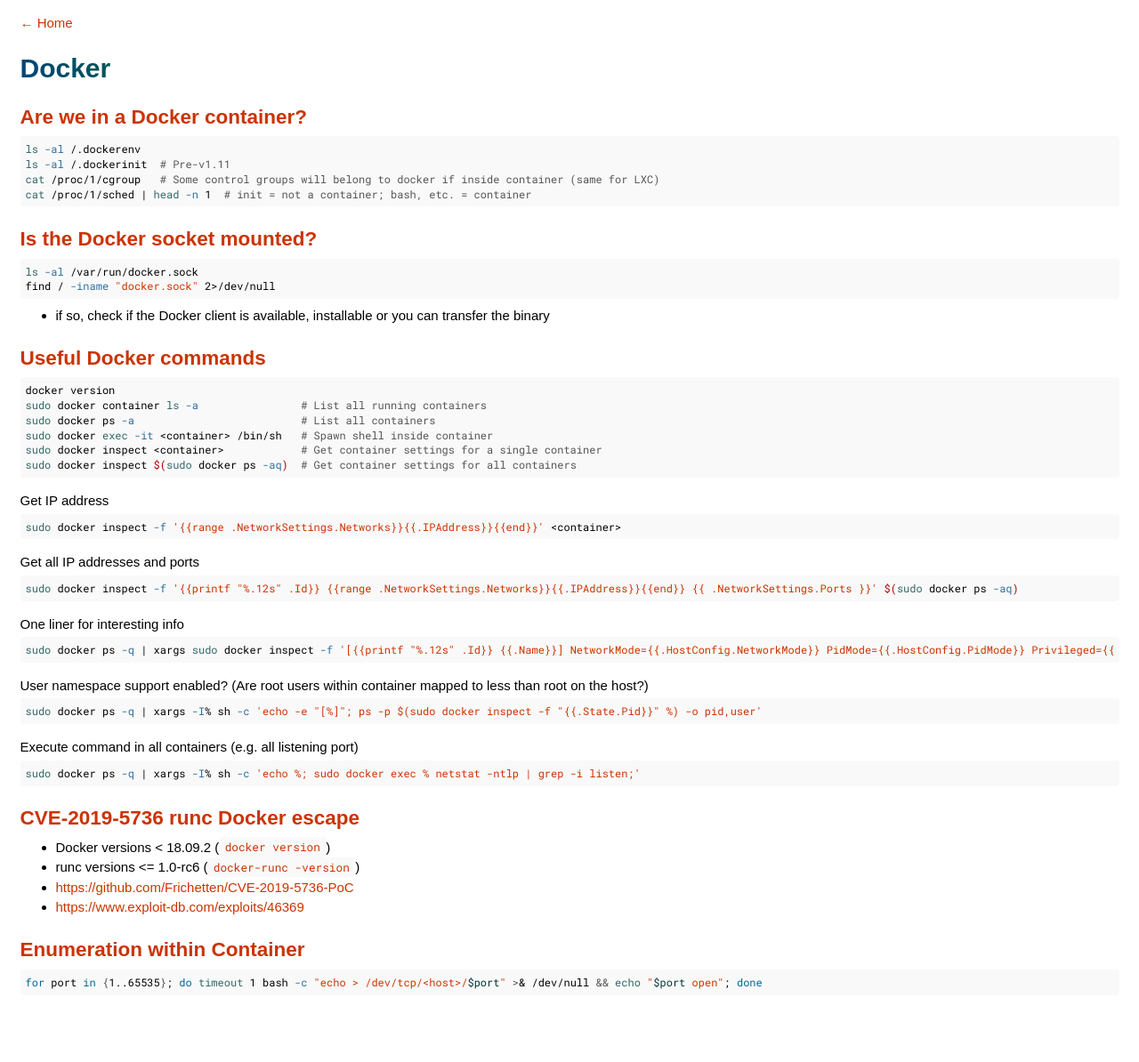
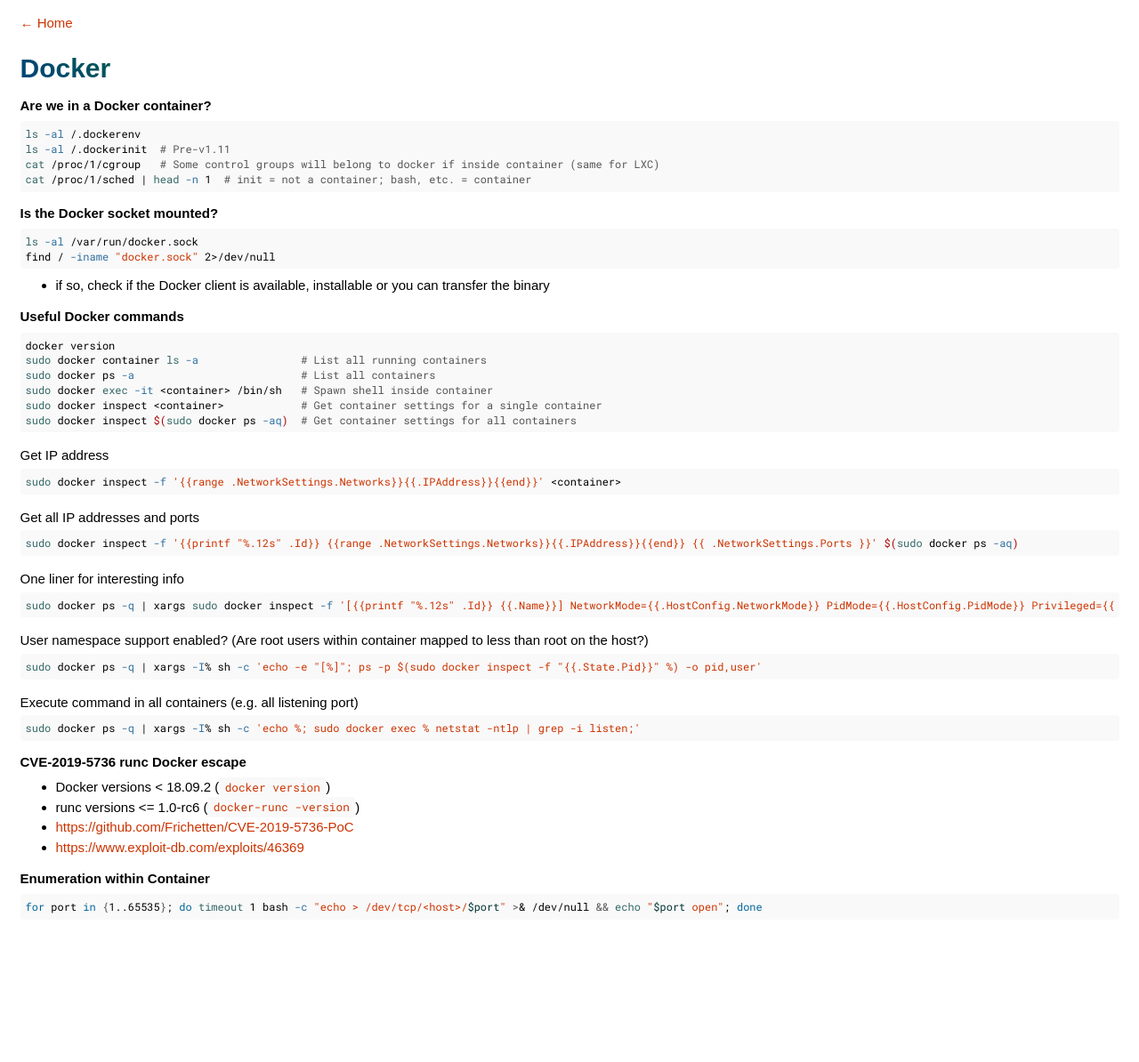
Before and after one commit to agrzeslak/cheatsheet, a Jekyll site: the page built from _topics/docker.md, in a window 1280 px wide. Shown: the whole page at 89% size. Built offline with Jekyll 4.4.1, drawn with Linux system fonts in a browser that asks for light colours; after the commit the page ends 1109 px from its top, so only the background shows below that.

Commit message:
layout chagnes

````diff
--- a/_sass/base/_layout.scss
+++ b/_sass/base/_layout.scss
@@ -52,13 +52,13 @@
 .sidenav a {
   padding: 4px;
   text-decoration: none;
-  color: black;
+  color: $link-color;
   font-size: 16px;
   display: block;
 }
 
 .sidenav a:hover {
-  color: $body-secondary-color;
+  color: black;
   background-color: #f0f0f0;
 }
 
--- a/_topics/docker.md
+++ b/_topics/docker.md
@@ -8,7 +8,7 @@ tags:
 ---
 {% raw %}
 # Docker
-## Are we in a Docker container?
+### Are we in a Docker container?
 ```shell
 ls -al /.dockerenv
 ls -al /.dockerinit  # Pre-v1.11
@@ -16,14 +16,14 @@ cat /proc/1/cgroup   # Some control groups will belong to docker if inside conta
 cat /proc/1/sched | head -n 1  # init = not a container; bash, etc. = container
 ```
 
-## Is the Docker socket mounted?
+### Is the Docker socket mounted?
 ```shell
 ls -al /var/run/docker.sock
 find / -iname "docker.sock" 2>/dev/null
 ```
 - if so, check if the Docker client is available, installable or you can transfer the binary
 
-## Useful Docker commands
+### Useful Docker commands
 ```shell
 docker version
 sudo docker container ls -a                # List all running containers
@@ -58,14 +58,14 @@ Execute command in all containers (e.g. all listening port)
 sudo docker ps -q | xargs -I% sh -c 'echo %; sudo docker exec % netstat -ntlp | grep -i listen;'
 ```
 
-## CVE-2019-5736 runc Docker escape
+### CVE-2019-5736 runc Docker escape
 - Docker versions < 18.09.2 (`docker version`)
 - runc versions <= 1.0-rc6 (`docker-runc -version`)
 - <https://github.com/Frichetten/CVE-2019-5736-PoC>
 - <https://www.exploit-db.com/exploits/46369>
 
 
-## Enumeration within Container
+### Enumeration within Container
 ```shell
 for port in {1..65535}; do timeout 1 bash -c "echo > /dev/tcp/<host>/$port" >& /dev/null && echo "$port open"; done
 ```
````
